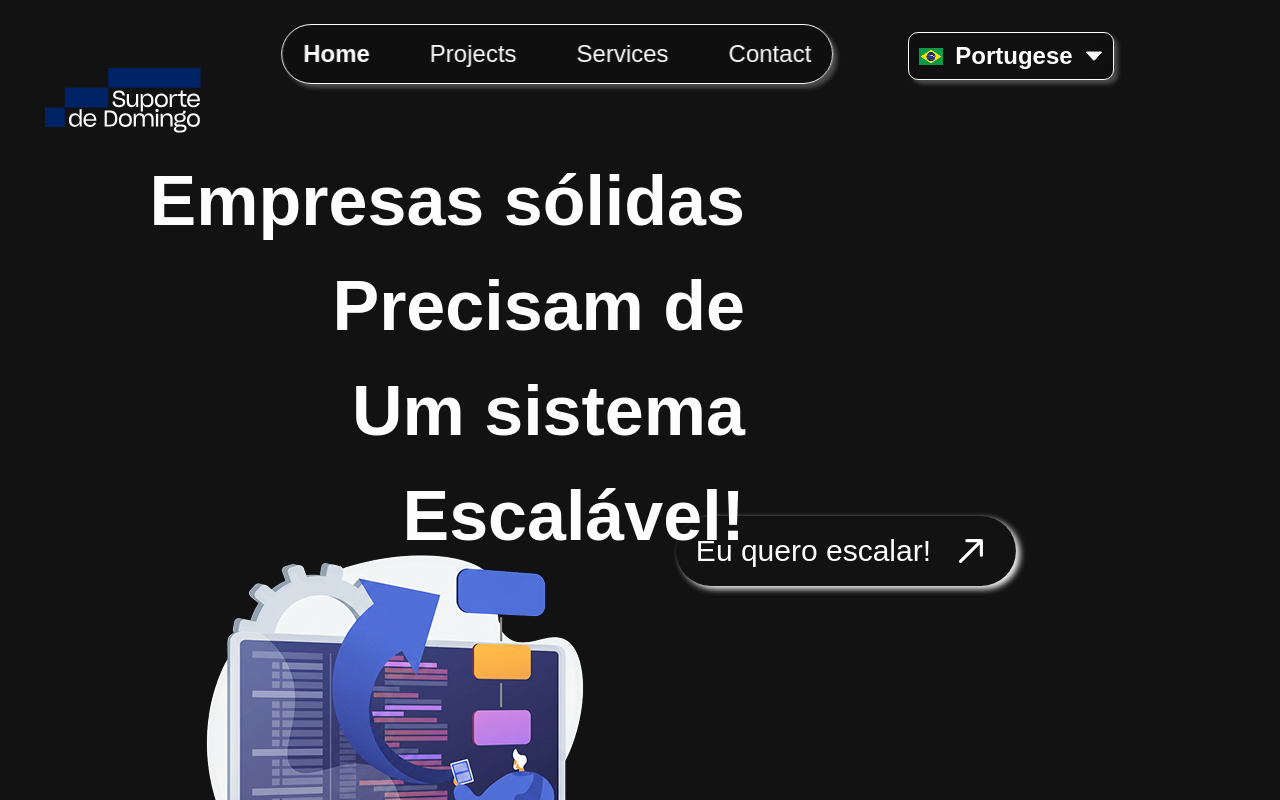
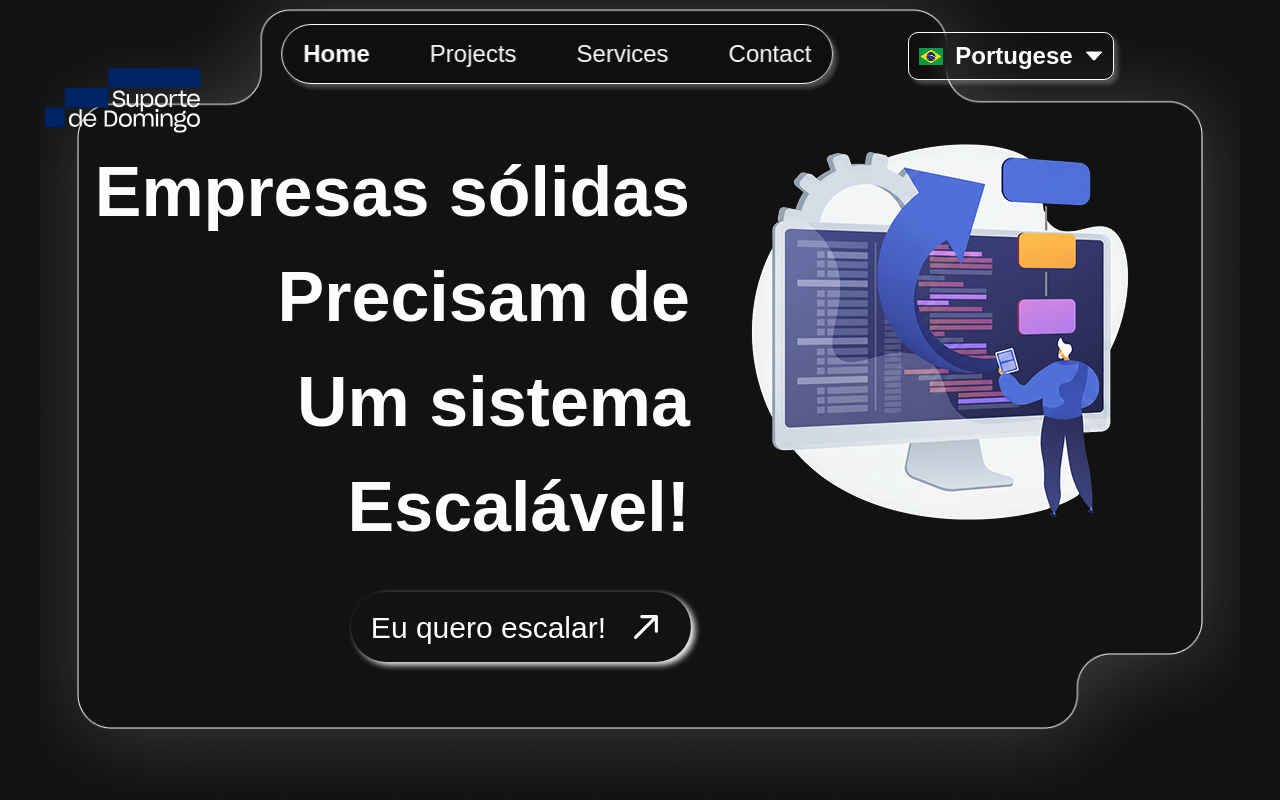
Before and after one commit to srjuninn/suporteDeDomingoRebrand-Project, a React (Vite) app: page / in a window 1280 px wide. Shown: the top 800 px of the page. Built offline with nearby package versions, Linux system fonts and the light colour scheme.

Commit message:
feat: add background

```diff
--- a/src/layouts/Main/Main.scss
+++ b/src/layouts/Main/Main.scss
@@ -3,8 +3,18 @@
 
     main {
         @include centralize-flex;
+        flex-direction: column;
         gap: 50px;
-        margin-top: 15%;
+        width: 1200px;
+        height: 800px;
+        background-image: url('@images/mainVetor.png');
+        background-repeat: no-repeat;
+        background-size: cover;
+        background-position: center;
+
+        .mainContent{
+            @include centralize-flex;
+
             h1 {
                 font-size: 70px;
                 font-weight: 700;
@@ -16,5 +26,6 @@
                 white-space: pre-line;
             }
 
+        }
 
     }
```
Lines whose indentation alone changed are shown as unchanged.
